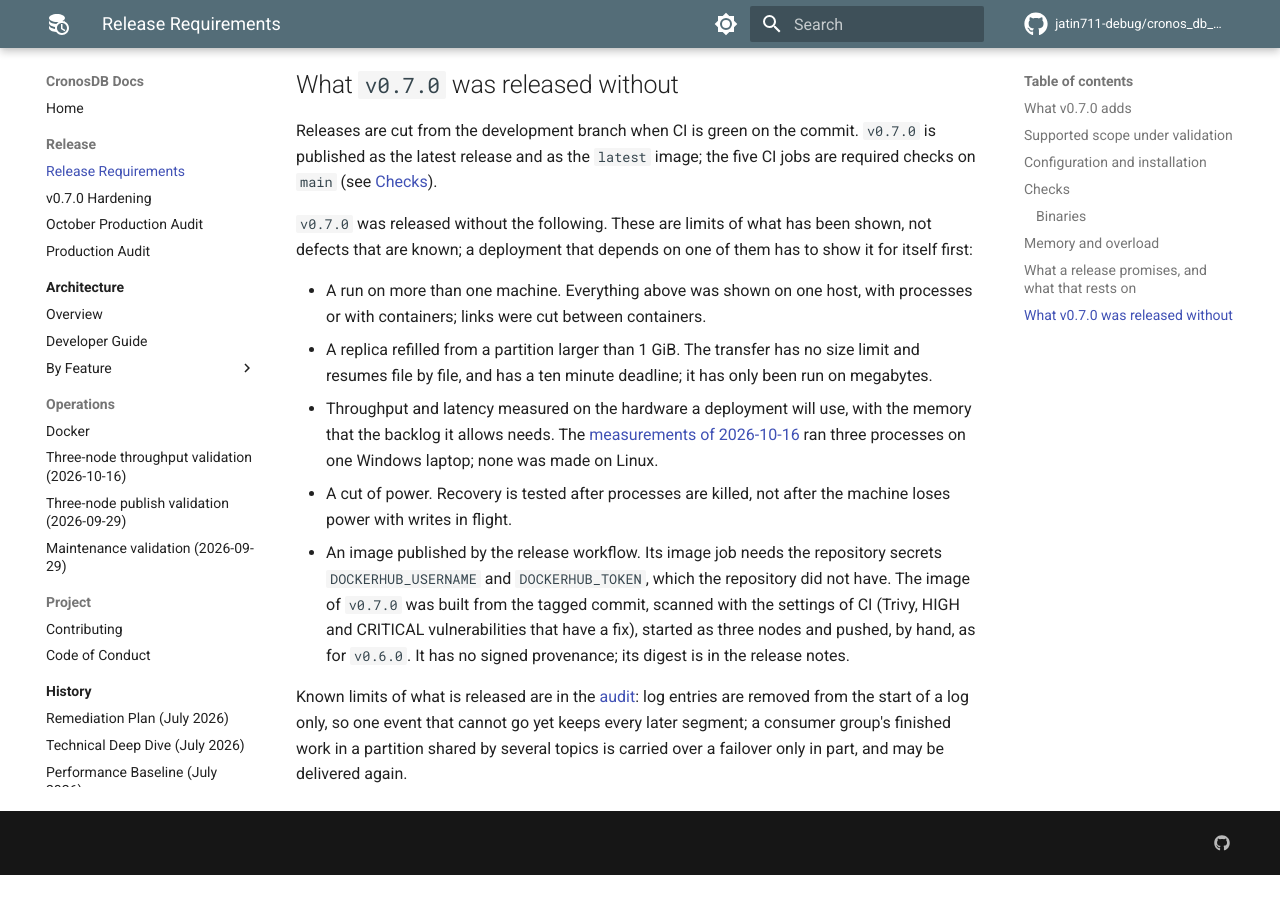
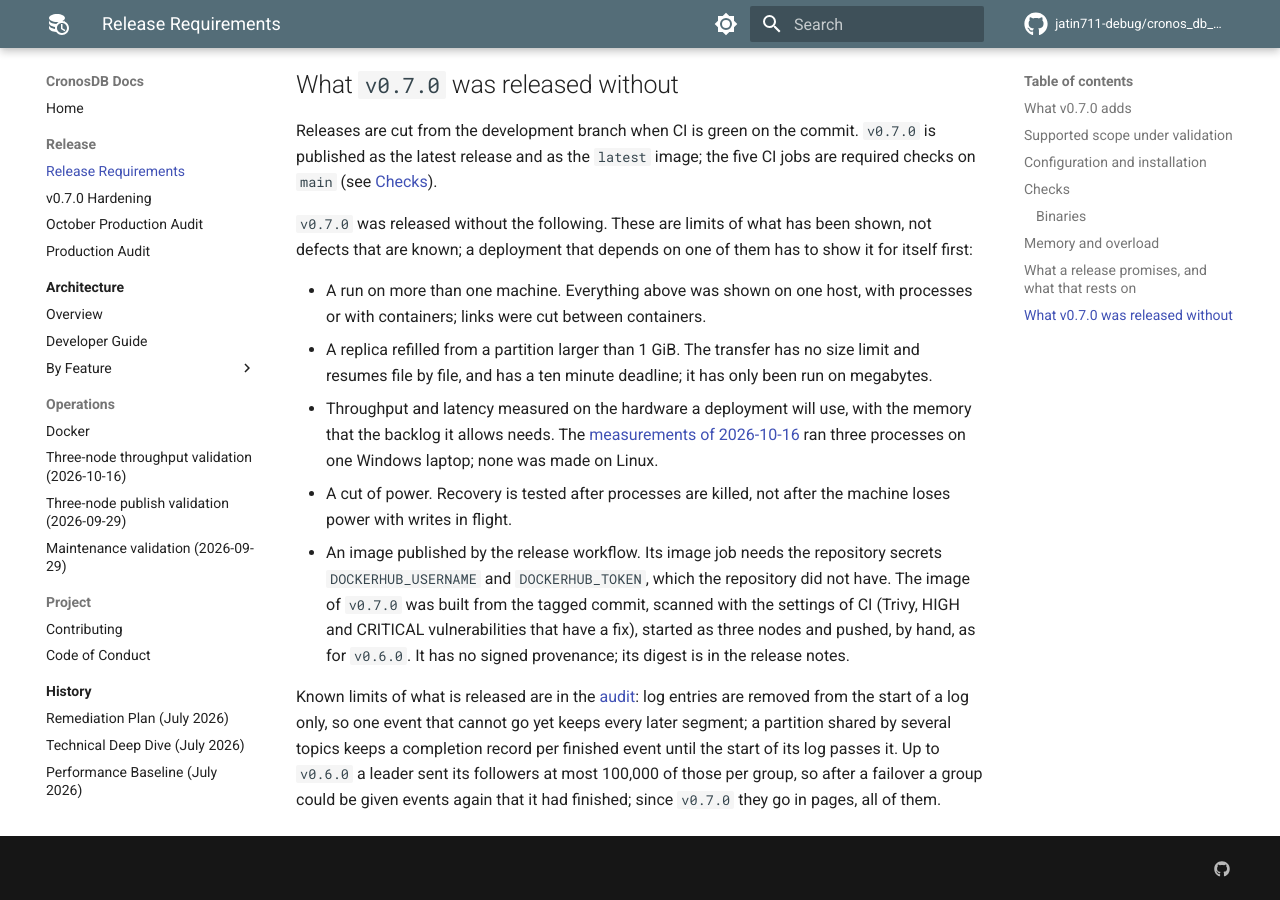
Before and after one commit to jatin711-debug/cronos_db_golang, an MkDocs documentation site: the page built from docs/PRODUCTION_RELEASE.md, in a window 1280 px wide and 900 px high, scrolled down 8575 px. Built offline with MkDocs 1.6.1 and Material for MkDocs 9.7.7, drawn with Linux system fonts in a browser that asks for light colours; comment, search, counter and statistics services are not loaded; before the commit the page ends 9450 px from its top, so only the background shows below that.

Commit message:
Stop listing two limits that v0.7.0 removed
Clients find a node that joins a running cluster since the metadata
advertises node endpoints, but ARCHITECTURE.md and the cluster feature
document still said they did not. Both now say they do since v0.7.0,
and that clients of v0.6.0 do not.

The release document said a consumer group's finished work in a partition
shared by several topics was carried over a failover only in part. That
came from the cap of 100,000 completion records a leader sent per group,
which the paged transfer of finding 9 removed. It now says that such a
partition keeps a record per finished event, as before, and that all of
them reach the followers.

Co-Authored-By: Claude Opus 5.5 <noreply@anthropic.com>

```diff
--- a/docs/PRODUCTION_RELEASE.md
+++ b/docs/PRODUCTION_RELEASE.md
@@ -353,6 +353,8 @@ them has to show it for itself first:
 Known limits of what is released are in the
 [audit](PRODUCTION_AUDIT_2026-09-27.md): log entries are removed from the
 start of a log only, so one event that cannot go yet keeps every later
-segment; a consumer group's finished work in a partition shared by
-several topics is carried over a failover only in part, and may be delivered
-again.
+segment; a partition shared by several topics keeps a completion record per
+finished event until the start of its log passes it. Up to `v0.6.0` a leader
+sent its followers at most 100,000 of those per group, so after a failover a
+group could be given events again that it had finished; since `v0.7.0` they
+go in pages, all of them.
```
Also changed, not shown: ARCHITECTURE.md (+3 -2 lines), docs/architecture/features/cluster.md (+1 -1 lines).
